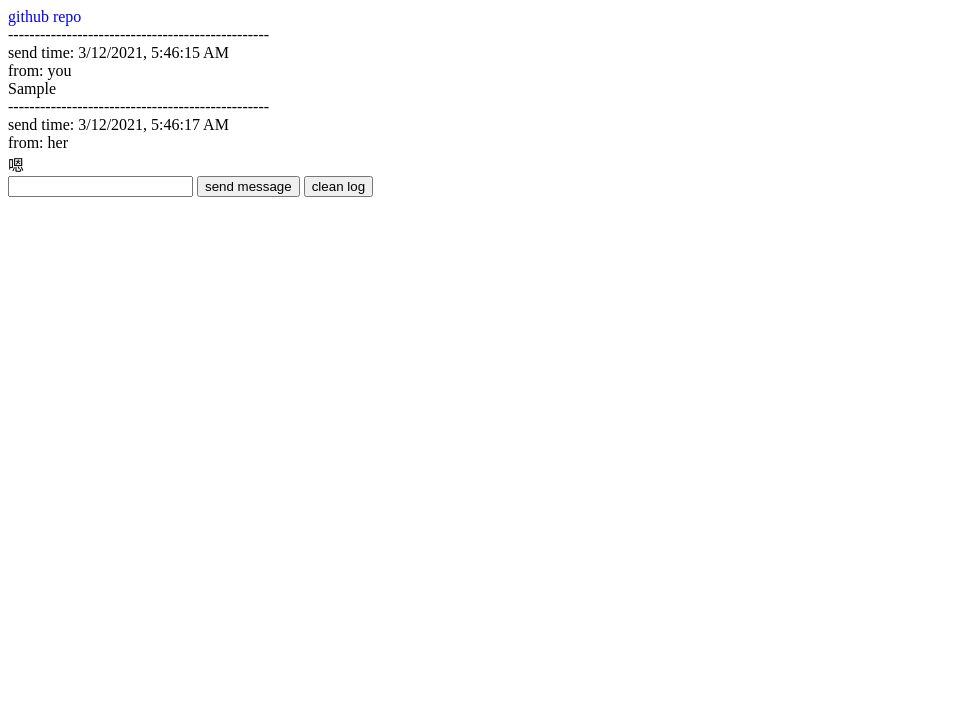
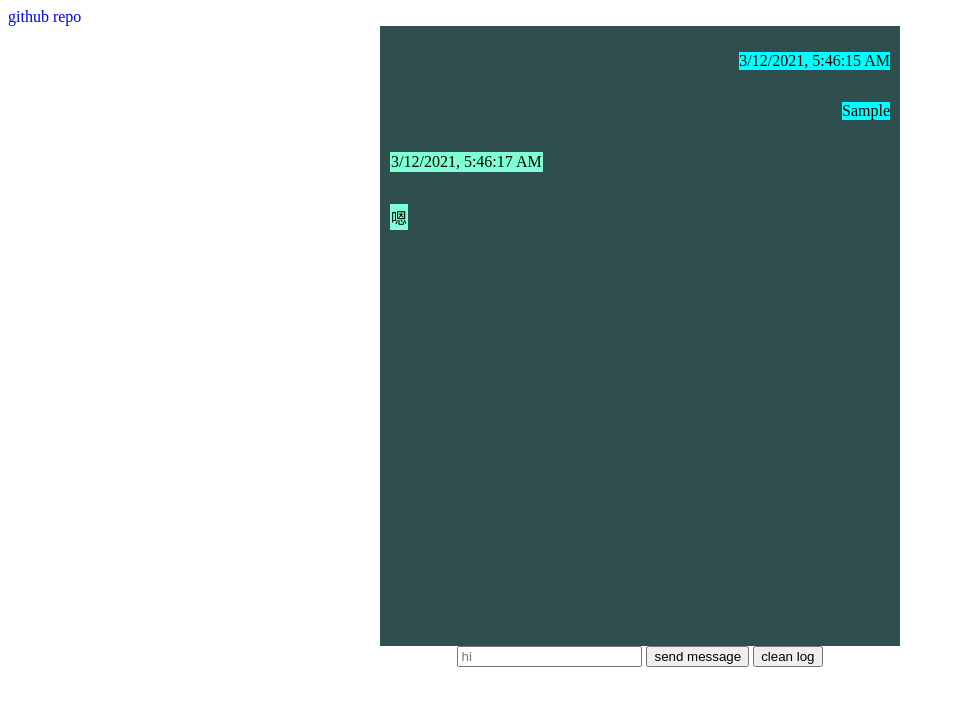
Before and after one commit to wuyudi/fake-girlfriend, a Svelte app: page / in a window 1280 px wide. Both pictures are taken after typing "Sample" into the empty fields and a click on the button "send message". Shown: the top 706 px of the page, without its empty margins (0-955 px from the left). Built offline with nearby package versions, Linux system fonts and the light colour scheme.

Commit message:
feat: :sparkles: add css

```diff
--- a/public/index.html
+++ b/public/index.html
@@ -8,6 +8,7 @@
 
     <link rel="icon" type="image/png" href="./favicon.png" />
     <link rel="stylesheet" href="./global.css" />
+    <link rel="stylesheet" href="./build/bundle.css" />
 
     <script defer src="./build/bundle.js"></script>
   </head>
--- a/src/App.svelte
+++ b/src/App.svelte
@@ -38,20 +38,20 @@
   href="https://github.com/wuyudi/fake-girlfriend"
   style="text-decoration:none;">github repo</a
 >
-
+<div class="chat-box" id="chat-box">
   {#each msgList as msg}
-  <div>-------------------------------------------------</div>
-  <div>send time: {msg.sendTime}</div>
-  <div>from: {msg.from}</div>
-  <div>{msg.msg}</div>
+    <p class={msg.from}>{msg.sendTime}</p>
+    <p class={msg.from}>{msg.msg}</p>
   {/each}
-
-<input bind:value={$currentInput} />
+</div>
+<div>
+  <center>
+    <input bind:value={$currentInput} placeholder="hi" />
     <button
       on:click={() => {
         msgList = [
           ...msgList,
-      { msg: $currentInput, sendTime: getTime(), from: "you" },
+          { msg: $currentInput || "hi", sendTime: getTime(), from: "you" },
         ];
         $currentInput = "";
         saveLog();
@@ -59,3 +59,34 @@
       }}>send message</button
     >
     <button on:click={() => cleanLog()}>clean log</button>
+  </center>
+</div>
+
+<style>
+  /* https://stackoverflow.com/a/50183768/13040423 */
+  .chat-box {
+    margin: auto;
+    background-color: darkslategrey;
+    padding: 10px;
+    width: 500px;
+    display: flex;
+    flex-direction: column;
+    align-items: flex-start;
+    height: 600px;
+    overflow: auto; /* thanks to https://github.com/flaribbit*/
+  }
+
+  .her {
+    background-color: aquamarine;
+    padding: 1px;
+  }
+
+  .you {
+    background-color: aqua;
+    align-self: flex-end;
+  }
+  .input-text {
+    margin-left: auto;
+    margin-right: auto;
+  }
+</style>
```
Also changed, not shown: 1 other file (tests, documents, lock files or other folders). Lines whose indentation alone changed are shown as unchanged.
